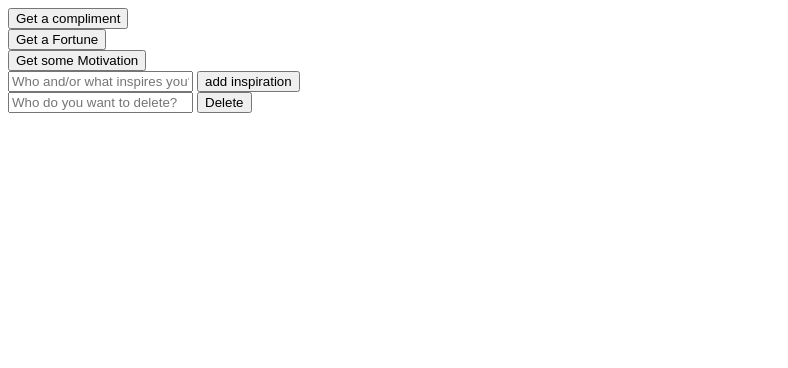
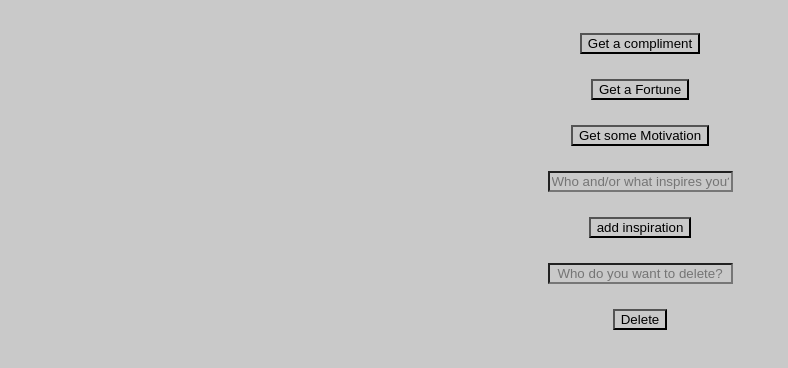
Before and after one commit to Riverbh/Backend-Assessment-1, a website: page client/index.html in a window 1280 px wide. Shown: the whole page, without its empty margins (0-788 px from the left). Drawn offline with nearby package versions, Linux system fonts and the light colour scheme.

Commit message:
fifth commit added some style

```diff
--- a/client/index.html
+++ b/client/index.html
@@ -1,6 +1,7 @@
 <!DOCTYPE html>
 <html>
   <head>
+    <link href="style.css" rel="stylesheet" />
     <title>Back End Assessment</title>
   </head>
   <body class="container">
@@ -19,7 +20,7 @@
     <input
       type = 'text'
       id="inspirations"
-      placeholder="Who and/or what inspires you?">
+      placeholder="Who and/or what inspires you?"><br>
     <button>add inspiration</button>
   </form>
 
@@ -28,7 +29,7 @@
     <input
       type = 'text'
       id="delete-inspiration"
-      placeholder="Who do you want to delete?">
+      placeholder="Who do you want to delete?"><br>
       <button>Delete</button>
   </form>
 
--- /dev/null
+++ b/client/style.css
@@ -0,0 +1,12 @@
+* {
+    text-align: center;
+    background-color: rgb(201, 201, 201);
+}
+
+form {
+    margin-top: 25px;
+}
+
+button {
+    margin-top: 25px;
+}
```
